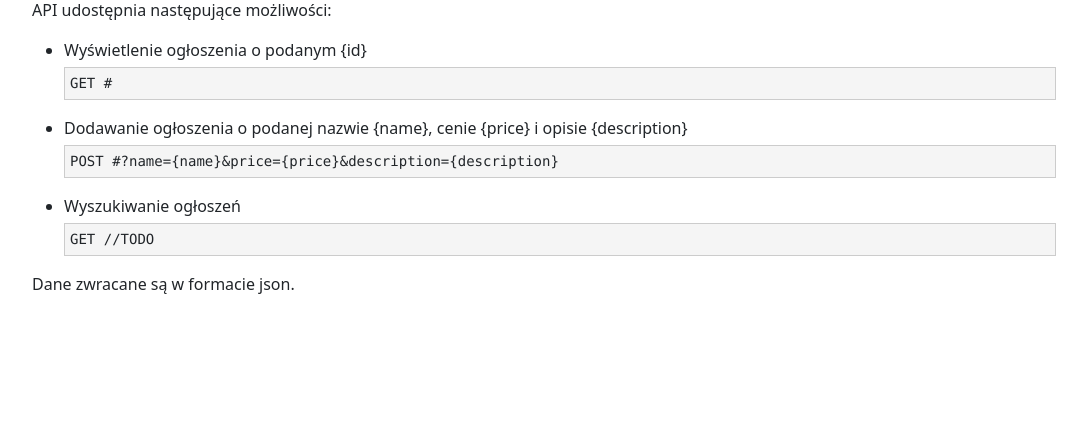
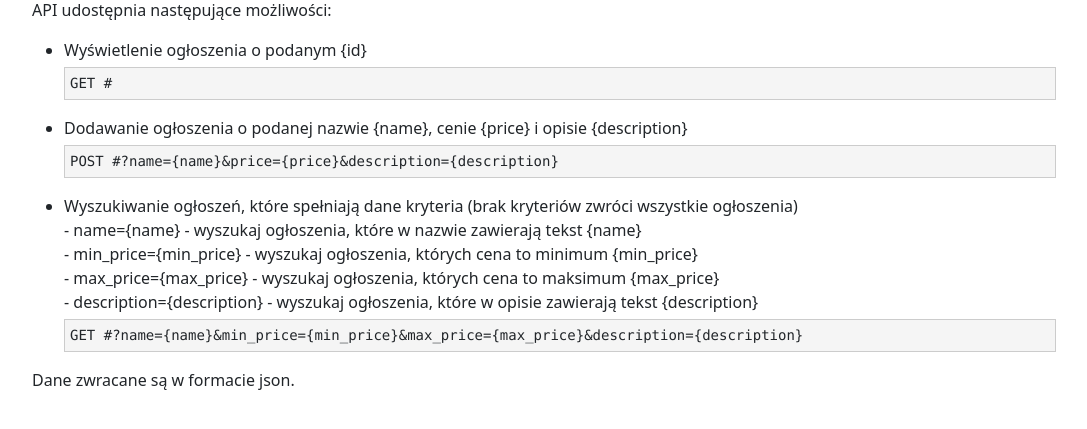
Before and after one commit to BladeStudios/ads-board, a Symfony app: template templates/api/index.html.twig in a window 1280 px wide. Shown: the part 136-565 px from the top of the page, without its empty margins (96-1183 px from the left). Run offline with Twig, Linux system fonts and the light colour scheme; the template is opened without the code that fills it, so the values that code supplies are empty; some libraries are stand-ins or nearby versions.

Commit message:
Add getting search results from API on route /api/ad/search

```diff
--- a/templates/api/index.html.twig
+++ b/templates/api/index.html.twig
@@ -15,8 +15,12 @@
             <li>Dodawanie ogłoszenia o podanej nazwie {name}, cenie {price} i opisie {description}
                 <pre>POST {{ absolute_url(path('api_ad_add')) }}?name={name}&price={price}&description={description}</pre>
             </li>
-            <li>Wyszukiwanie ogłoszeń
-                <pre>GET //TODO</pre>
+            <li>Wyszukiwanie ogłoszeń, które spełniają dane kryteria (brak kryteriów zwróci wszystkie ogłoszenia)<br>
+                - name={name} - wyszukaj ogłoszenia, które w nazwie zawierają tekst {name}<br>
+                - min_price={min_price} - wyszukaj ogłoszenia, których cena to minimum {min_price}<br>
+                - max_price={max_price} - wyszukaj ogłoszenia, których cena to maksimum {max_price}<br>
+                - description={description} - wyszukaj ogłoszenia, które w opisie zawierają tekst {description}
+                <pre>GET {{ absolute_url(path('api_ad_search')) }}?name={name}&min_price={min_price}&max_price={max_price}&description={description}</pre>
             </li>
         </ul>
         Dane zwracane są w formacie json.
```
Also changed, not shown: src/Controller/ApiController.php (+17 -0 lines), src/Repository/AdRepository.php (+13 -0 lines), README.md.
